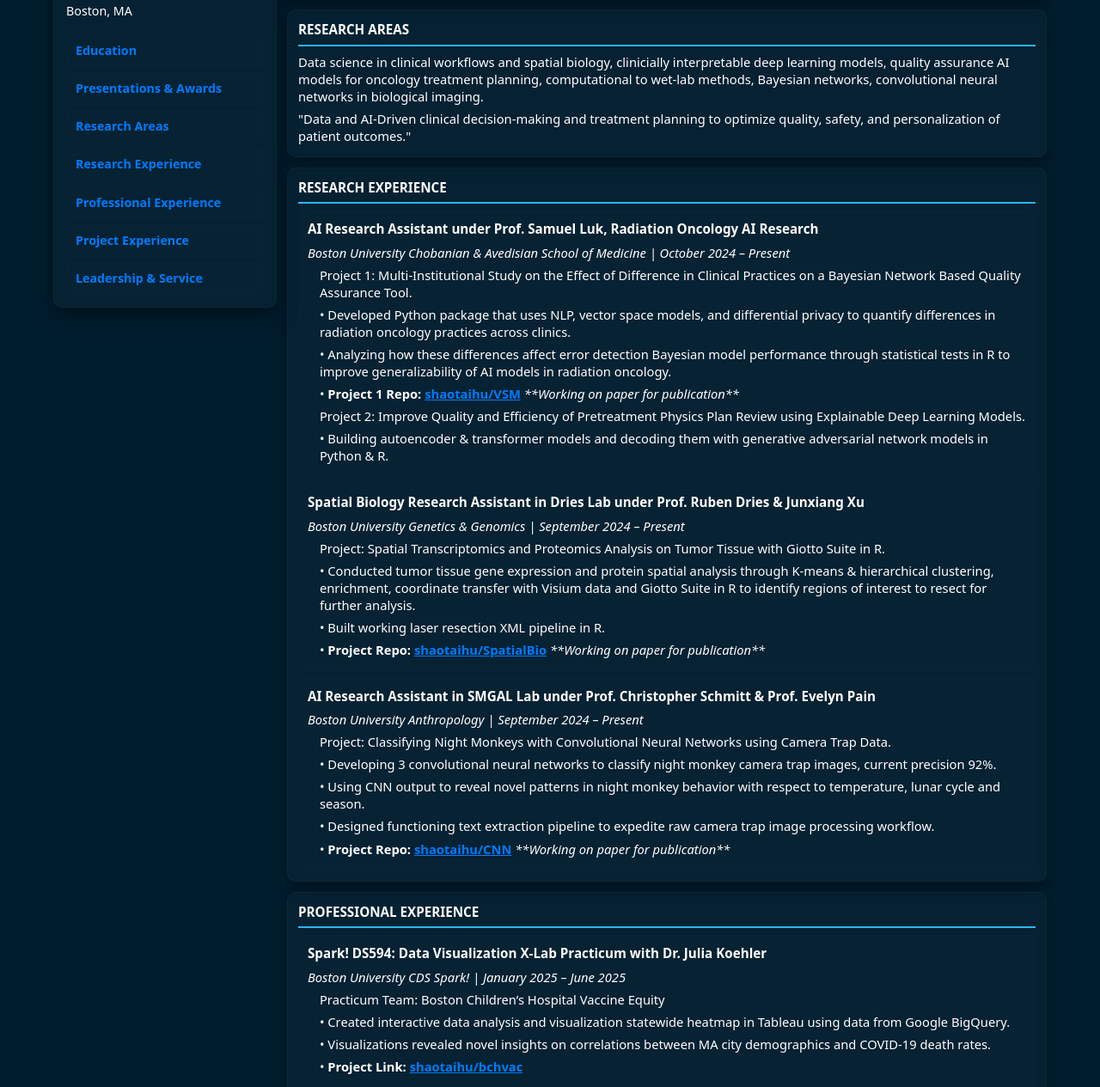
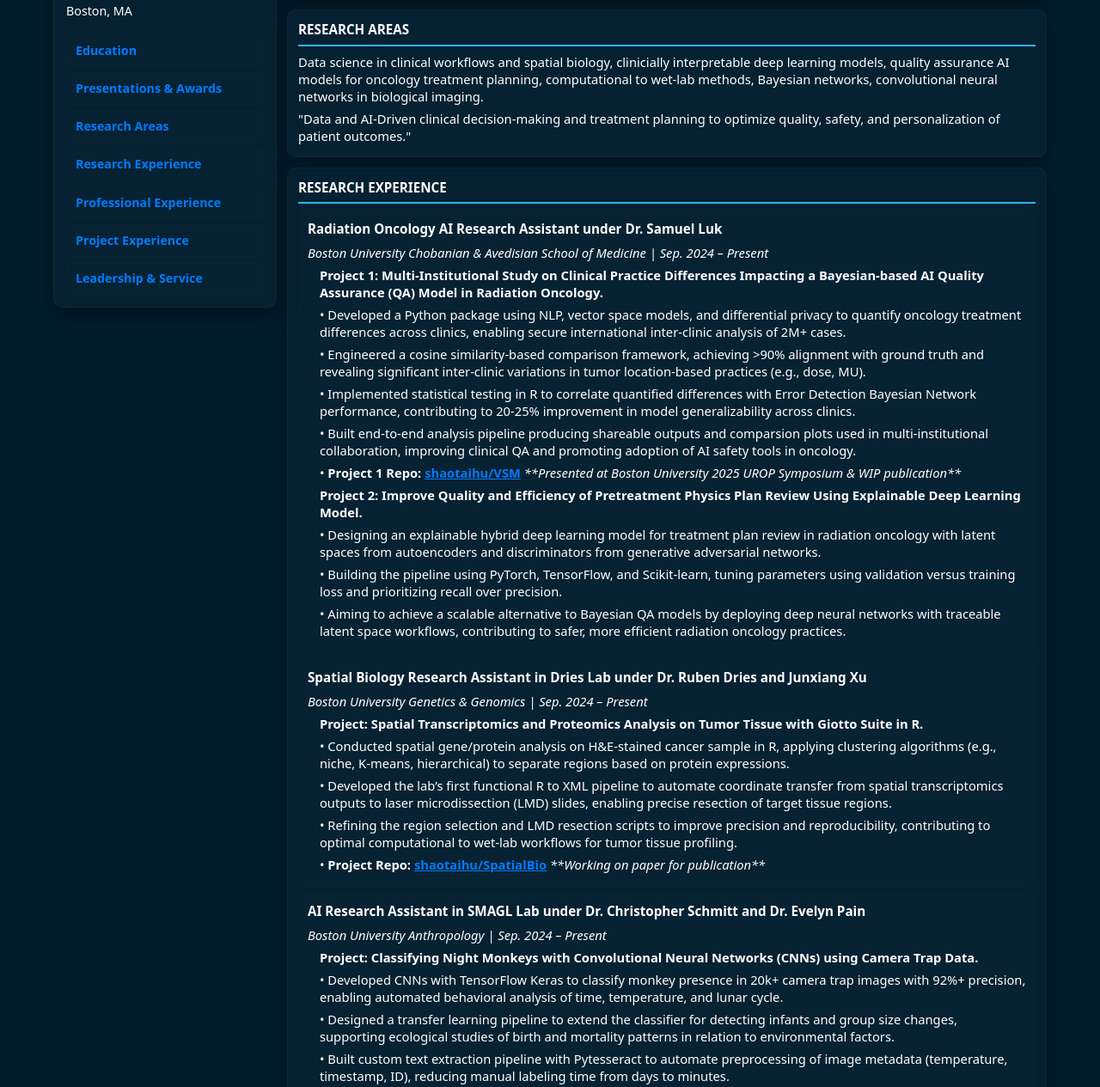
Before and after one commit to shumx03/shaotaihu, a plain HTML site: page index.html in a window 1280 px wide. Shown: the part 372-1637 px from the top of the page at 86% size. Drawn offline with Linux system fonts and the light colour scheme.

Commit message:
Update index.html

```diff
--- a/index.html
+++ b/index.html
@@ -35,7 +35,7 @@
       </nav>
 
       <footer class="sidebar-footer">
-        <small>By Shaotai Hu · Last updated 6/4/2025</small>
+        <small>By Shaotai Hu · Last updated 10/28/2025</small>
       </footer>
     </aside>
 
@@ -52,7 +52,7 @@
         <p><strong>Boston University 2025 UROP Symposium Presenter</strong> | October 17 2025</p>
         <p><strong>Student Research Award $750 – Boston University UROP</strong> | Fall 2025</p>
         <p><strong>Student Research Award $1,500 – Boston University UROP</strong> | Spring 2025</p>
-        <p><strong>University Scholarship – Boston University CGS Special Recognition Award</strong> | Spring 2024</p>
+        <p><strong>Boston University CGS Special Recognition Award – University Scholarship</strong> | Spring 2024</p>
         <p><strong>CDS Dean’s List</strong> (GPA 3.5+) | <strong>CGS Dean’s Circle</strong> (GPA 3.7+)</p>
       </section>
 
@@ -66,33 +66,39 @@
         <h2>Research Experience</h2>
 
         <article class="item">
-          <h3>AI Research Assistant under Prof. Samuel Luk, Radiation Oncology AI Research</h3>
-          <p class="meta"><em>Boston University Chobanian &amp; Avedisian School of Medicine | October 2024 – Present</em></p>
-          <p class="indent">Project 1: Multi-Institutional Study on the Effect of Difference in Clinical Practices on a Bayesian Network Based Quality Assurance Tool.</p>
-          <p class="indent">• Developed Python package that uses NLP, vector space models, and differential privacy to quantify differences in radiation oncology practices across clinics.</p>
-          <p class="indent">• Analyzing how these differences affect error detection Bayesian model performance through statistical tests in R to improve generalizability of AI models in radiation oncology.</p>
-          <p class="indent">• <strong>Project 1 Repo: <a href="https://github.com/shumx03/ShaotaiHu_Research_PublicRepo2025/blob/main/VSM_RadOnc/vsm/Full_VSM_PL.ipynb" target="_blank" rel="noopener noreferrer">shaotaihu/VSM</a></strong> <em>**Working on paper for publication**</em></p>
+          <h3>Radiation Oncology AI Research Assistant under Dr. Samuel Luk</h3>
+          <p class="meta"><em>Boston University Chobanian &amp; Avedisian School of Medicine</em> | <em>Sep. 2024 – Present</em></p>
+          <p class="indent"><strong>Project 1: Multi-Institutional Study on Clinical Practice Differences Impacting a Bayesian-based AI Quality Assurance (QA) Model in Radiation Oncology.</strong></p>
+          <p class="indent">• Developed a Python package using NLP, vector space models, and differential privacy to quantify oncology treatment differences across clinics, enabling secure international inter-clinic analysis of 2M+ cases.</p>
+          <p class="indent">• Engineered a cosine similarity-based comparison framework, achieving >90% alignment with ground truth and revealing significant inter-clinic variations in tumor location-based practices (e.g., dose, MU).</p>
+          <p class="indent">• Implemented statistical testing in R to correlate quantified differences with Error Detection Bayesian Network performance, contributing to 20-25% improvement in model generalizability across clinics.</p>
+          <p class="indent">• Built end-to-end analysis pipeline producing shareable outputs and comparsion plots used in multi-institutional collaboration, improving clinical QA and promoting adoption of AI safety tools in oncology.</p>
+          <p class="indent">• <strong>Project 1 Repo: <a href="https://github.com/shumx03/ShaotaiHu_Research_PublicRepo2025/blob/main/VSM_RadOnc/vsm/Full_VSM_PL.ipynb" target="_blank" rel="noopener noreferrer">shaotaihu/VSM</a></strong> <em>**Presented at Boston University 2025 UROP Symposium & WIP publication**</em></p>
 
-          <p class="indent">Project 2: Improve Quality and Efficiency of Pretreatment Physics Plan Review using Explainable Deep Learning Models.</p>
-          <p class="indent">• Building autoencoder &amp; transformer models and decoding them with generative adversarial network models in Python &amp; R.</p>
+          <p class="indent"><strong>Project 2: Improve Quality and Efficiency of Pretreatment Physics Plan Review Using Explainable Deep Learning Model.</strong></p>
+          <p class="indent">• Designing an explainable hybrid deep learning model for treatment plan review in radiation oncology with latent spaces from autoencoders and discriminators from generative adversarial networks.</p>
+          <p class="indent">• Building the pipeline using PyTorch, TensorFlow, and Scikit-learn, tuning parameters using validation versus training loss and prioritizing recall over precision.</p>
+          <p class="indent">• Aiming to achieve a scalable alternative to Bayesian QA models by deploying deep neural networks with traceable latent space workflows, contributing to safer, more efficient radiation oncology practices.</p>
         </article>
 
         <article class="item">
-          <h3>Spatial Biology Research Assistant in Dries Lab under Prof. Ruben Dries &amp; Junxiang Xu</h3>
-          <p class="meta"><em>Boston University Genetics &amp; Genomics | September 2024 – Present</em></p>
-          <p class="indent">Project: Spatial Transcriptomics and Proteomics Analysis on Tumor Tissue with Giotto Suite in R.</p>
-          <p class="indent">• Conducted tumor tissue gene expression and protein spatial analysis through K-means &amp; hierarchical clustering, enrichment, coordinate transfer with Visium data and Giotto Suite in R to identify regions of interest to resect for further analysis.</p>
-          <p class="indent">• Built working laser resection XML pipeline in R.</p>
+          <h3>Spatial Biology Research Assistant in Dries Lab under Dr. Ruben Dries and Junxiang Xu</h3>
+          <p class="meta"><em>Boston University Genetics &amp; Genomics</em> | <em>Sep. 2024 – Present</em></p>
+          <p class="indent"><strong>Project: Spatial Transcriptomics and Proteomics Analysis on Tumor Tissue with Giotto Suite in R.</strong></p>
+          <p class="indent">• Conducted spatial gene/protein analysis on H&E-stained cancer sample in R, applying clustering algorithms (e.g., niche, K-means, hierarchical) to separate regions based on protein expressions.</p>
+          <p class="indent">• Developed the lab’s first functional R to XML pipeline to automate coordinate transfer from spatial transcriptomics outputs to laser microdissection (LMD) slides, enabling precise resection of target tissue regions.</p>
+          <p class="indent">• Refining the region selection and LMD resection scripts to improve precision and reproducibility, contributing to optimal computational to wet-lab workflows for tumor tissue profiling.</p>
           <p class="indent">• <strong>Project Repo: <a href="https://github.com/shumx03/ShaotaiHu_Research_PublicRepo2025/blob/main/SpatialBio_Giotto/cord_trans_final.R" target="_blank" rel="noopener noreferrer">shaotaihu/SpatialBio</a></strong> <em>**Working on paper for publication**</em></p>
         </article>
 
         <article class="item">
-          <h3>AI Research Assistant in SMGAL Lab under Prof. Christopher Schmitt &amp; Prof. Evelyn Pain</h3>
-          <p class="meta"><em>Boston University Anthropology | September 2024 – Present</em></p>
-          <p class="indent">Project: Classifying Night Monkeys with Convolutional Neural Networks using Camera Trap Data.</p>
-          <p class="indent">• Developing 3 convolutional neural networks to classify night monkey camera trap images, current precision 92%.</p>
-          <p class="indent">• Using CNN output to reveal novel patterns in night monkey behavior with respect to temperature, lunar cycle and season.</p>
-          <p class="indent">• Designed functioning text extraction pipeline to expedite raw camera trap image processing workflow.</p>
+          <h3>AI Research Assistant in SMAGL Lab under Dr. Christopher Schmitt and Dr. Evelyn Pain</h3>
+          <p class="meta"><em>Boston University Anthropology</em> | <em>Sep. 2024 – Present</em></p>
+          <p class="indent"><strong>Project: Classifying Night Monkeys with Convolutional Neural Networks (CNNs) using Camera Trap Data.</strong></p>
+          <p class="indent">• Developed CNNs with TensorFlow Keras to classify monkey presence in 20k+ camera trap images with 92%+ precision, enabling automated behavioral analysis of time, temperature, and lunar cycle.</p>
+          <p class="indent">• Designed a transfer learning pipeline to extend the classifier for detecting infants and group size changes, supporting ecological studies of birth and mortality patterns in relation to environmental factors.</p>
+          <p class="indent">• Built custom text extraction pipeline with Pytesseract to automate preprocessing of image metadata (temperature, timestamp, ID), reducing manual labeling time from days to minutes.</p>
+          <p class="indent">• Preparing a first-author methods paper on camera trap image preprocessing with CNNs and developing a user-friendly software package for computer vision assisted ecological field studies.</p>
           <p class="indent">• <strong>Project Repo: <a href="https://github.com/shumx03/ShaotaiHu_Research_PublicRepo2025/blob/main/SMAGL_CNN/CNN_SMAGL_ShaotaiHu.ipynb" target="_blank" rel="noopener noreferrer">shaotaihu/CNN</a></strong> <em>**Working on paper for publication**</em></p>
         </article>
       </section>
```
